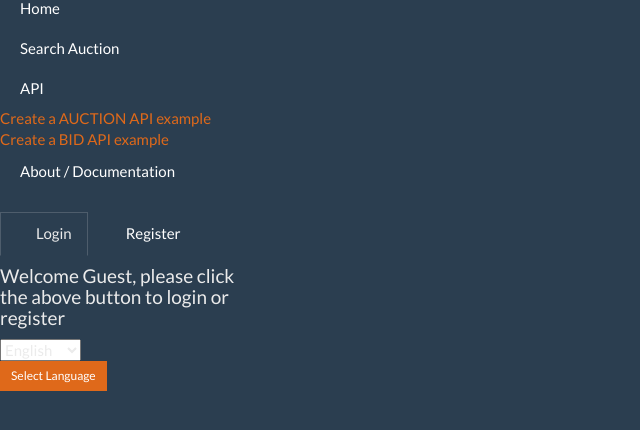
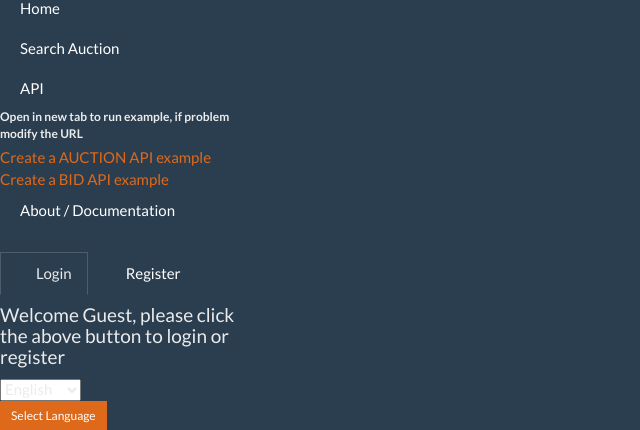
Before and after one commit to AndiDomi/Yet-another-ebay-clone, a Django app: page /editP/ in a window 1280 px wide, after a click on "API". Shown: the part 77-507 px from the top of the page, without its empty margins (0-640 px from the left). Run offline with Django 3.2, Linux system fonts and the light colour scheme; data comes from the database, SQL or seed files in the repository; both versions use the stored data as it was after the commit; some libraries are stand-ins or nearby versions.

Commit message:
info label template

```diff
--- a/templates/base.html
+++ b/templates/base.html
@@ -57,6 +57,7 @@
                 <a href="#api" data-toggle="collapse">API</a>
             </li>
                 <div id="api" class="collapse ">
+                    <label>Open in new tab to run example, if problem modify the URL</label>
                 <a href="https://1988domi.pythonanywhere.com/auctionapi/?option=Yes&b_title=andi&b_details&b_bid=1&b_res=2018-12-30T09:09" data-toggle="collapse">Create a AUCTION API example </a>
                             <label></label>
                 <a href="https://1988domi.pythonanywhere.com/bidapi/?aid=1&bid=1000000" data-toggle="collapse">Create a BID API example</a>
```
Also changed, not shown: db.sqlite3.
